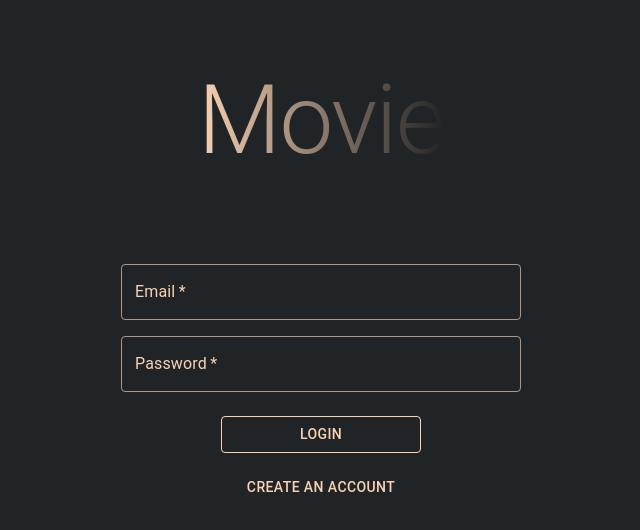
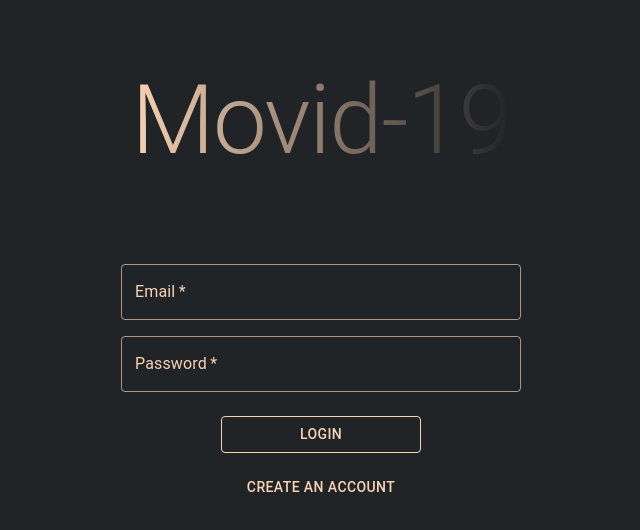
Before and after one commit to JustinLien0805/React-Movie-Deploy, a React (Create React App) app: page / in a window 1280 px wide. Shown: the top 530 px of the page, without its empty margins (319-959 px from the left). Built offline with nearby package versions, Linux system fonts and the light colour scheme.

Commit message:
change name

```diff
--- a/public/index.html
+++ b/public/index.html
@@ -24,7 +24,7 @@
       work correctly both with client-side routing and a non-root public URL.
       Learn how to configure a non-root public URL by running `npm run build`.
     -->
-    <title>React App</title>
+    <title>Movid-19</title>
   </head>
   <body>
     <noscript>You need to enable JavaScript to run this app.</noscript>
--- a/src/components/Detail/Detail.jsx
+++ b/src/components/Detail/Detail.jsx
@@ -180,7 +180,7 @@ const Detail = () => {
               justifyContent: "center",
             }}
           >
-            <Typography variant="h1">Movie</Typography>
+            <Typography variant="h1">Movid-19</Typography>
           </Box>
         </Grid>
         <Grid item xs={2}>
--- a/src/components/Form/Login.jsx
+++ b/src/components/Form/Login.jsx
@@ -125,7 +125,7 @@ const Login = () => {
         onSubmit={formik.handleSubmit}
       >
         <Typography variant="h1" align="center" sx={{ mb: 10 }}>
-          Movie
+          Movid-19
         </Typography>
         <HashLoader
           css={loaderCSS}
--- a/src/components/Form/SignUp.jsx
+++ b/src/components/Form/SignUp.jsx
@@ -112,7 +112,7 @@ const SignUp = () => {
          />
         <ThemeProvider theme={theme}>
           <Typography variant="h1" align="center" sx={{ mb: 7 }}>
-            Movie
+            Movid-19
           </Typography>
           <TextField
             type="text"
--- a/src/components/Home/Home.jsx
+++ b/src/components/Home/Home.jsx
@@ -110,7 +110,7 @@ const Home = () => {
                 justifyContent: "center",
               }}
             >
-              <h1>Movie Search</h1>
+              <h1>Movid-19</h1>
             </Box>
           </Grid>
           <Grid item xs={3}>
```
